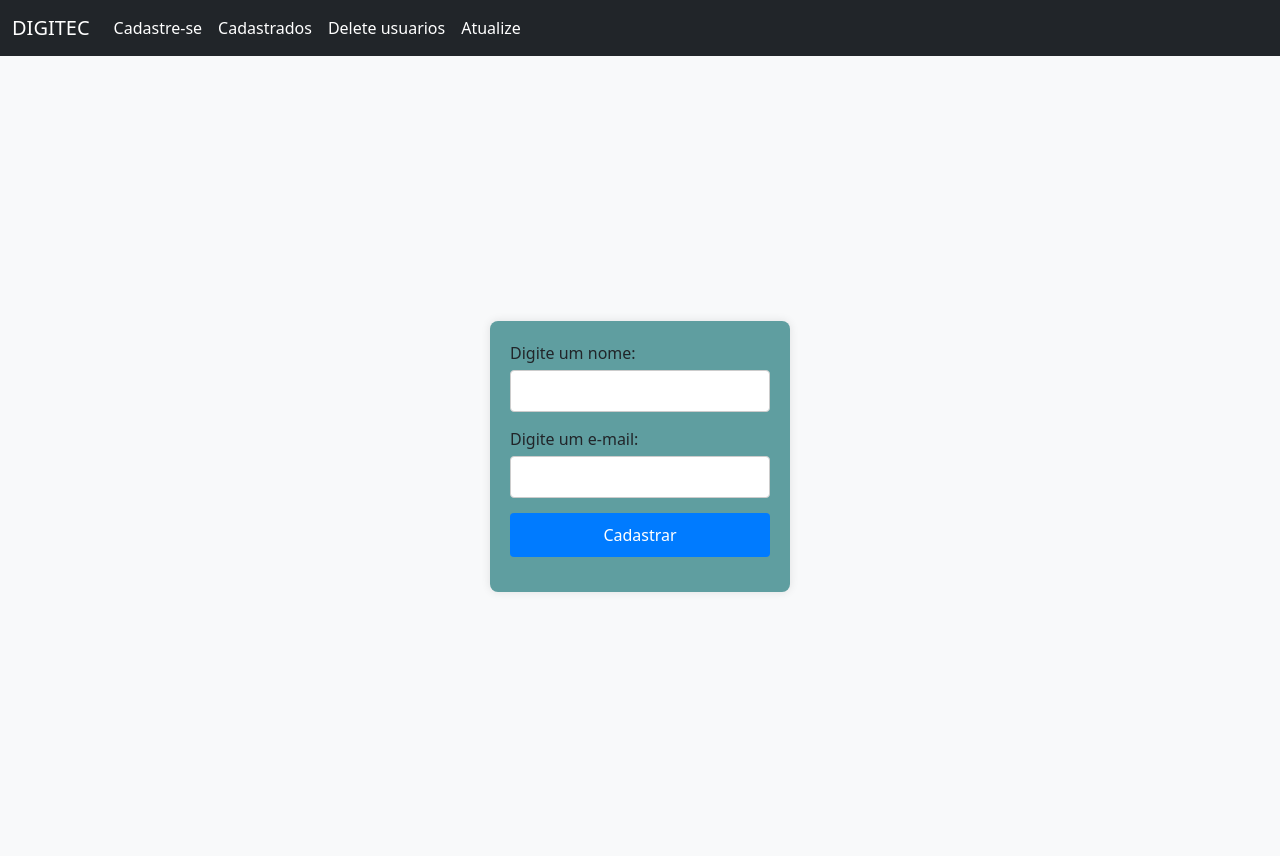
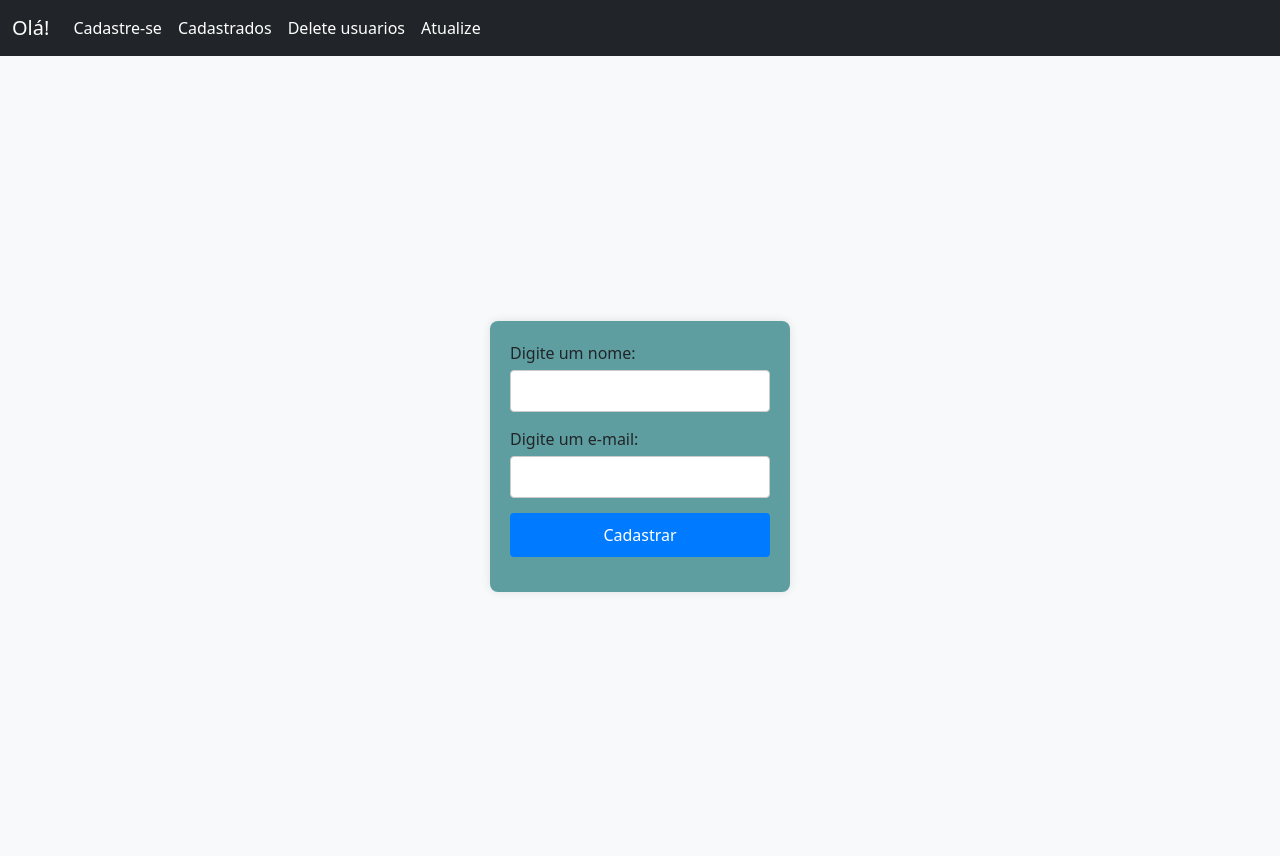
Before and after one commit to Danilo-Ram0n/gerenci_usersphp, a PHP site: page /index.php in a window 1280 px wide. Run offline with PHP 8.4, Linux system fonts and the light colour scheme.

Commit message:
Update navbar.php

```diff
--- a/navbar.php
+++ b/navbar.php
@@ -11,7 +11,7 @@
 <body>
 <nav class="navbar navbar-expand-lg navbar-light bg-dark">
     <div class="container-fluid">
-        <a class="navbar-brand" style="color: white" href="https://www.digitec.com.br/">DIGITEC</a>
+        <a class="navbar-brand" style="color: white" href="https://portifolioramon.netlify.app/">Olá!</a>
         <button class="navbar-toggler" type="button" data-bs-toggle="collapse" data-bs-target="#navbarNav" aria-controls="navbarNav" aria-expanded="false" aria-label="Toggle navigation">
             <span class="navbar-toggler-icon"></span>
         </button>
```
